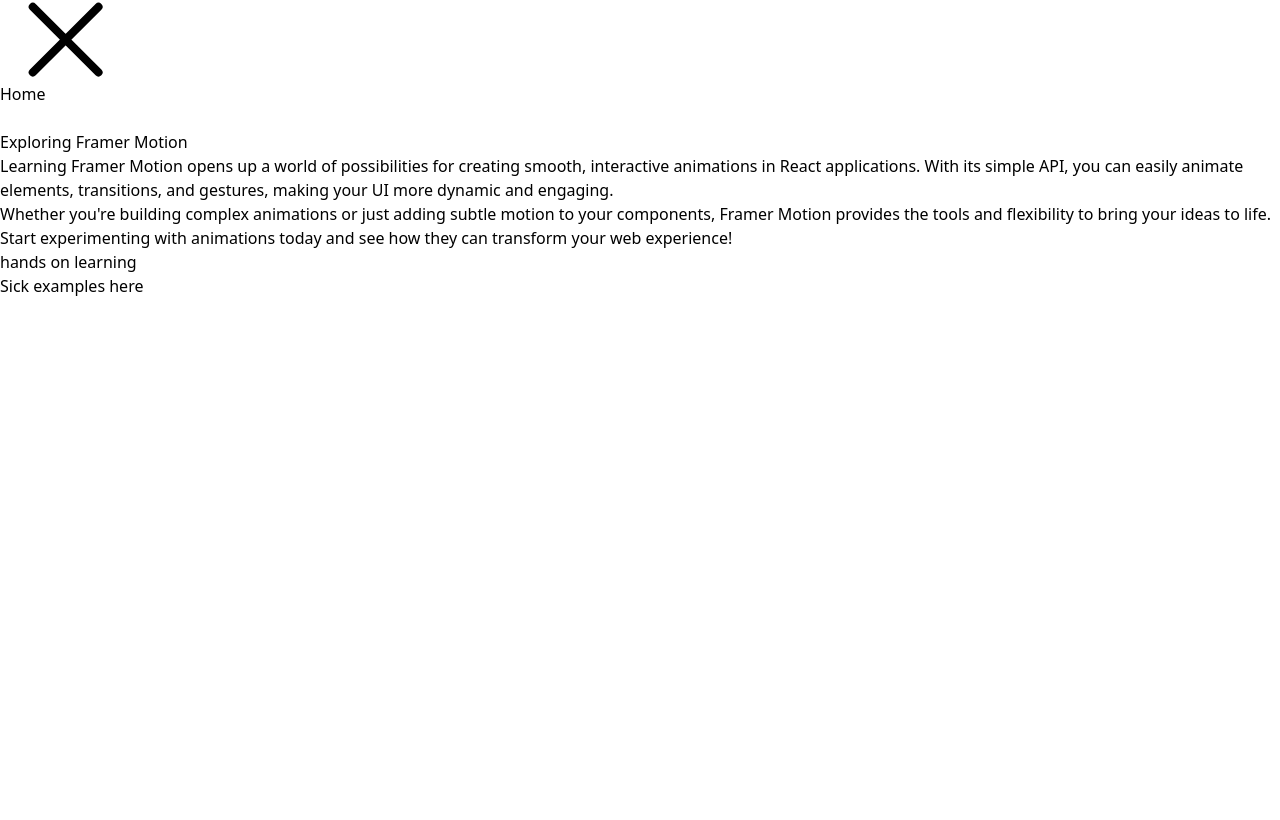
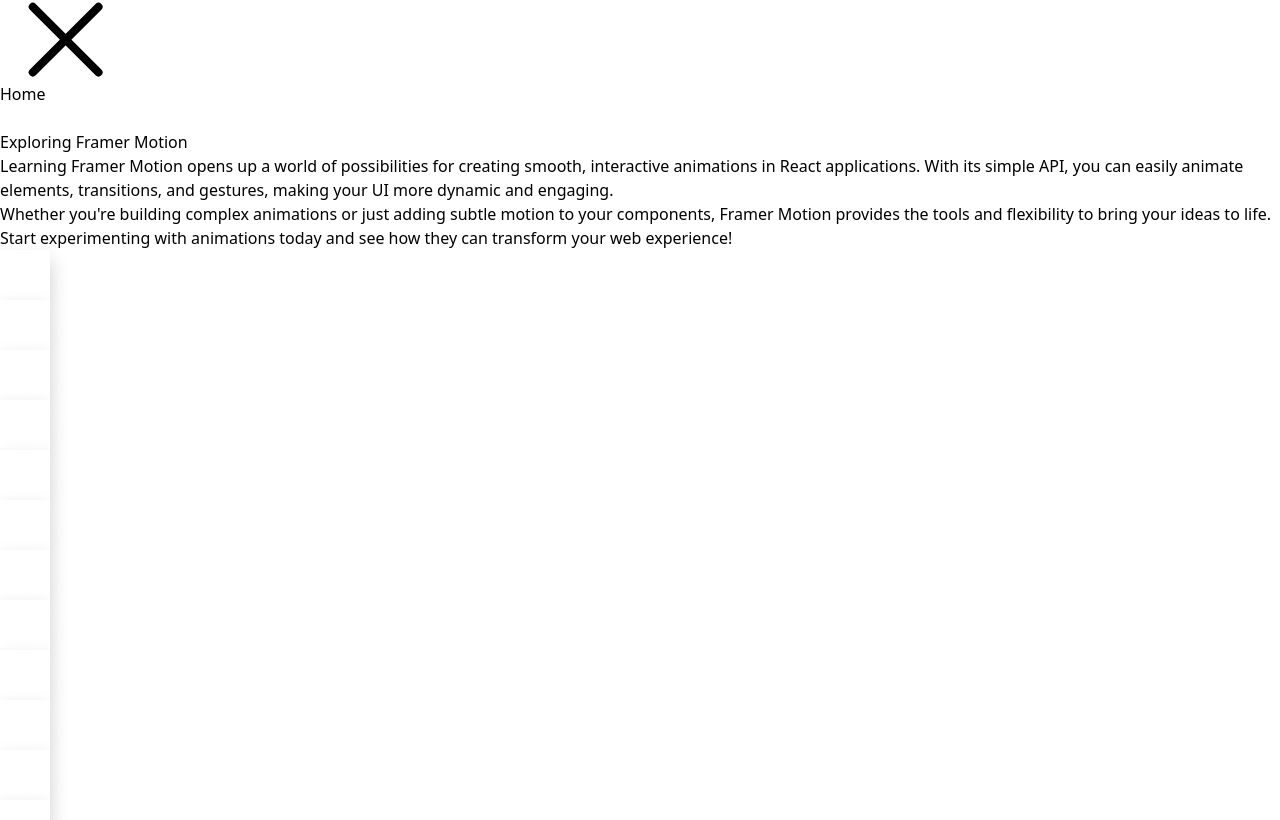
Before and after one commit to JonathanTylerWeber/learn-framer-motion, a React (Vite) app: page / in a window 1280 px wide. Shown: the part 277-1097 px from the top of the page. Before the commit the page ends 800 px from the top, so only its background shows below. Built offline with nearby package versions, Linux system fonts and the light colour scheme.

Commit message:
code editor fixed bottom

```diff
--- a/package.json
+++ b/package.json
@@ -17,6 +17,7 @@
     "prism-react-renderer": "^2.4.0",
     "react": "^18.3.1",
     "react-dom": "^18.3.1",
+    "react-icons": "^5.3.0",
     "react-live": "^4.1.7",
     "react-redux": "^9.1.2",
     "react-router-dom": "^6.26.1",
--- a/src/components/CodeEditor.tsx
+++ b/src/components/CodeEditor.tsx
@@ -3,6 +3,7 @@
 import { motion } from 'framer-motion';
 import 'tailwindcss/tailwind.css';
 import { themes } from 'prism-react-renderer';
+import { IoMdRefresh } from "react-icons/io";
 
 export interface CodeEditorProps {
   startCode: string;
@@ -19,7 +20,39 @@
 
   return (
     <LiveProvider code={code} scope={{ motion }} theme={themes.nightOwl} key={runAnimation ? 'refresh' : 'static'}>
-      <div className="grid grid-cols-1 md:grid-cols-2 gap-4 mx-4 md:mx-6 lg:mx-28 mt-6 md:mt-10">
+
+      {/* Full Screen */}
+      <div className="fixed bottom-0 left-0 z-30 bg-white w-full hidden md:flex flex-row h-[300px] border-t-2 border-teal-900">
+        {/* <h1 className='text-6xl w-full text-black text-center'>Hiiiii</h1> */}
+        {/* Live Code Editor */}
+        <div className="w-1/2 ">
+          <LiveEditor
+            className=" p-4 bg-[rgb(5,22,38)] w-full h-full max-h-full overflow-auto"
+            onChange={newCode => setCode(newCode)}
+          />
+          <LiveError className="text-red-500 mt-2" />
+        </div>
+
+        {/* Live Preview */}
+        <div className="w-1/2 ">
+          <div className="w-full max-w-full h-[300px] bg-teal-700 p-4 flex justify-center items-center ">
+            <LivePreview key={runAnimation ? 'refresh' : 'static'} />
+          </div>
+          {refresh && (
+            <button
+              onClick={handleRunAnimation}
+              className="absolute bottom-60 right-8 px-4 py-2 bg-white text-teal-800 rounded-md hover:bg-teal-900 hover:text-white"
+            >
+              <IoMdRefresh />
+            </button>
+          )}
+        </div>
+      </div>
+
+
+
+      {/* Smaller Screen */}
+      <div className="grid grid-cols-1 md:grid-cols-2 gap-4 mx-4 md:mx-6 lg:mx-28 mt-6 md:mt-10 md:hidden">
 
         {/* Live Code Editor */}
         <div className="flex flex-col items-center justify-center">
--- /dev/null
+++ b/src/components/Grid.tsx
@@ -0,0 +1,35 @@
+import React from "react";
+import TiltCard from "./TiltCard"; // Make sure to adjust the import path
+
+// Define the grid for the word "HI"
+const grid = [
+  '111111',
+  '111111',
+  '111111',
+  '111111',
+  '111111',
+  '111111',
+];
+
+const HIGrid = () => {
+  return (
+    <div className="grid grid-cols-6 gap-0 w-72">
+      {grid.map((row, rowIndex) =>
+        row.split('').map((char, colIndex) => (
+          char === '1' ? (
+            <TiltCard
+              key={`${rowIndex}-${colIndex}`}
+            />
+          ) : (
+            <div
+              key={`${rowIndex}-${colIndex}`}
+              style={{ width: '10px', height: '10px' }} // Empty space
+            />
+          )
+        ))
+      )}
+    </div>
+  );
+};
+
+export default HIGrid;
--- a/src/components/PageTransitionOverlay.tsx
+++ b/src/components/PageTransitionOverlay.tsx
@@ -3,9 +3,9 @@
 import { useSelector } from "react-redux";
 
 const overlayVariants = {
-  hidden: { y: "0%", borderRadius: "0%" },
+  hidden: { y: "-5%", borderRadius: "0%" },
   visible: { y: "-100%", borderRadius: "100%" },
-  exit: { y: "0%", borderRadius: "0%" },
+  exit: { y: "-5%", borderRadius: "0%" },
 };
 
 const PageTransitionOverlay = () => {
@@ -14,7 +14,7 @@
 
   return (
     <motion.div
-      className="fixed inset-0 bg-gray-800 z-30"
+      className="fixed inset-0 bg-gray-800 z-40 h-[110vh]"
       variants={overlayVariants}
       initial="hidden"
       animate="visible"
--- a/src/components/SideNav.tsx
+++ b/src/components/SideNav.tsx
@@ -8,7 +8,7 @@
 
   return (
     <nav className="w-60 fixed top-0 h-full bg-slate-900 text-slate-400 p-4 space-y-4
-     flex-col  items-center flex">
+     flex-col  items-center flex ">
       <h2 className="text-lime-200 text-xl font-bold mt-28 mr-6">Navigation</h2>
       <ul className="space-y-2">
         <li>
--- a/src/components/SlideTabs.tsx
+++ b/src/components/SlideTabs.tsx
@@ -19,7 +19,10 @@
   const location = useLocation(); // Get the current path
 
   useEffect(() => {
-    dispatch(setActiveTab(location.pathname));
+    let activeTabPath = location.pathname;
+    if (location.pathname.startsWith('/learn')) {
+      activeTabPath = '/learn'; // Set the active tab to "Learn" for any subroute
+    }
   }, [location, dispatch]);
 
   useEffect(() => {
--- /dev/null
+++ b/src/components/TiltCard.tsx
@@ -0,0 +1,72 @@
+import React, { useRef } from "react";
+import {
+  motion,
+  useMotionTemplate,
+  useMotionValue,
+  useSpring,
+} from "framer-motion";
+
+const ROTATION_RANGE = 100; // Increase rotation range for more dramatic effect
+// const HALF_ROTATION_RANGE = ROTATION_RANGE / 2;
+
+const TiltCard = () => {
+  const ref = useRef<HTMLDivElement | null>(null);
+
+  const x = useMotionValue(0);
+  const y = useMotionValue(0);
+
+  const xSpring = useSpring(x, { stiffness: 500, damping: 1 });
+  const ySpring = useSpring(y, { stiffness: 500, damping: 1 });
+
+  const transform = useMotionTemplate`rotateX(${xSpring}deg) rotateY(${ySpring}deg)`;
+
+  const handleMouseMove = (e: React.MouseEvent<HTMLDivElement, MouseEvent>) => {
+    if (!ref.current) return;
+
+    const rect = ref.current.getBoundingClientRect();
+    const width = rect.width;
+    const height = rect.height;
+
+    const mouseX = (e.clientX - rect.left) / width;
+    const mouseY = (e.clientY - rect.top) / height;
+
+    const rX = (mouseY - 0.5) * ROTATION_RANGE * -1; // More dramatic X rotation
+    const rY = (mouseX - 0.5) * ROTATION_RANGE; // More dramatic Y rotation
+
+    x.set(rX);
+    y.set(rY);
+  };
+
+  const handleMouseLeave = () => {
+    x.set(0);
+    y.set(0);
+  };
+
+  return (
+    <motion.div
+      ref={ref}
+      onMouseMove={handleMouseMove}
+      onMouseLeave={handleMouseLeave}
+      style={{
+        transformStyle: "preserve-3d",
+        transform,
+        width: '50px', // Set width and height for a square card
+        height: '50px',
+        backgroundColor: 'white', // White background for the card
+        boxShadow: '0 10px 20px rgba(0,0,0,0.2)', // Optional: shadow for better effect
+      }}
+      className="relative"
+    >
+      <div
+        style={{
+          transform: "translateZ(100px)", // Adjust for a more pronounced effect
+          transformStyle: "preserve-3d",
+        }}
+        className="absolute inset-0 grid place-content-center rounded-xl"
+      >
+      </div>
+    </motion.div>
+  );
+};
+
+export default TiltCard;
--- a/src/pages/Home.tsx
+++ b/src/pages/Home.tsx
@@ -1,6 +1,7 @@
-// import { motion } from "framer-motion";
-// import { SlideTabsExample } from "../SlideTabs";
+
+import HIGrid from "../components/Grid";
 import PageTransitionOverlay from "../components/PageTransitionOverlay";
+import TiltCard from "../components/TiltCard";
 
 const Home = () => {
   return (
@@ -22,7 +23,7 @@
           flexibility to bring your ideas to life. Start experimenting with
           animations today and see how they can transform your web experience!
         </p>
-        {/* <SlideTabsExample /> */}
+        <HIGrid />
         <p className="my-10 text-center text-6xl text-white font-bold">hands on learning</p>
         <p className="mt-20 text-center text-6xl text-white font-bold">Sick examples here</p>
       </div>
--- a/src/pages/learn/Basics.tsx
+++ b/src/pages/learn/Basics.tsx
@@ -35,7 +35,12 @@
     <>
       <PageTransitionOverlay />
 
-      <div className="flex">
+      <div className="flex w-full">
+
+        <div className="fixed bottom-0 z-30 hidden md:flex w-full">
+          <CodeEditorMemo startCode={starterCircle} refresh={true} />
+        </div>
+
 
         <div className="hidden 2xl:block">
           <SideNav />
@@ -99,7 +104,7 @@
 
           <p className="text-white text-center text-3xl mt-10">Try adding an animation below!</p>
 
-          <div className="my-20">
+          <div className="my-20 md:hidden">
             <CodeEditorMemo startCode={starterCircle} refresh={true} />
           </div>
 
--- a/src/pages/learn/Gestures.tsx
+++ b/src/pages/learn/Gestures.tsx
@@ -10,7 +10,7 @@
 import CodeEditorMemo from "../../components/CodeEditMemo";
 
 const Gestures = () => {
-  const [selectedOption, setSelectedOption] = useState("basics");
+  const [selectedOption, setSelectedOption] = useState("gestures");
   const navigate = useNavigate();
 
   const handleSelectChange = (e: React.ChangeEvent<HTMLSelectElement>) => {
```
Also changed, not shown: 1 other file (tests, documents, lock files or other folders).
